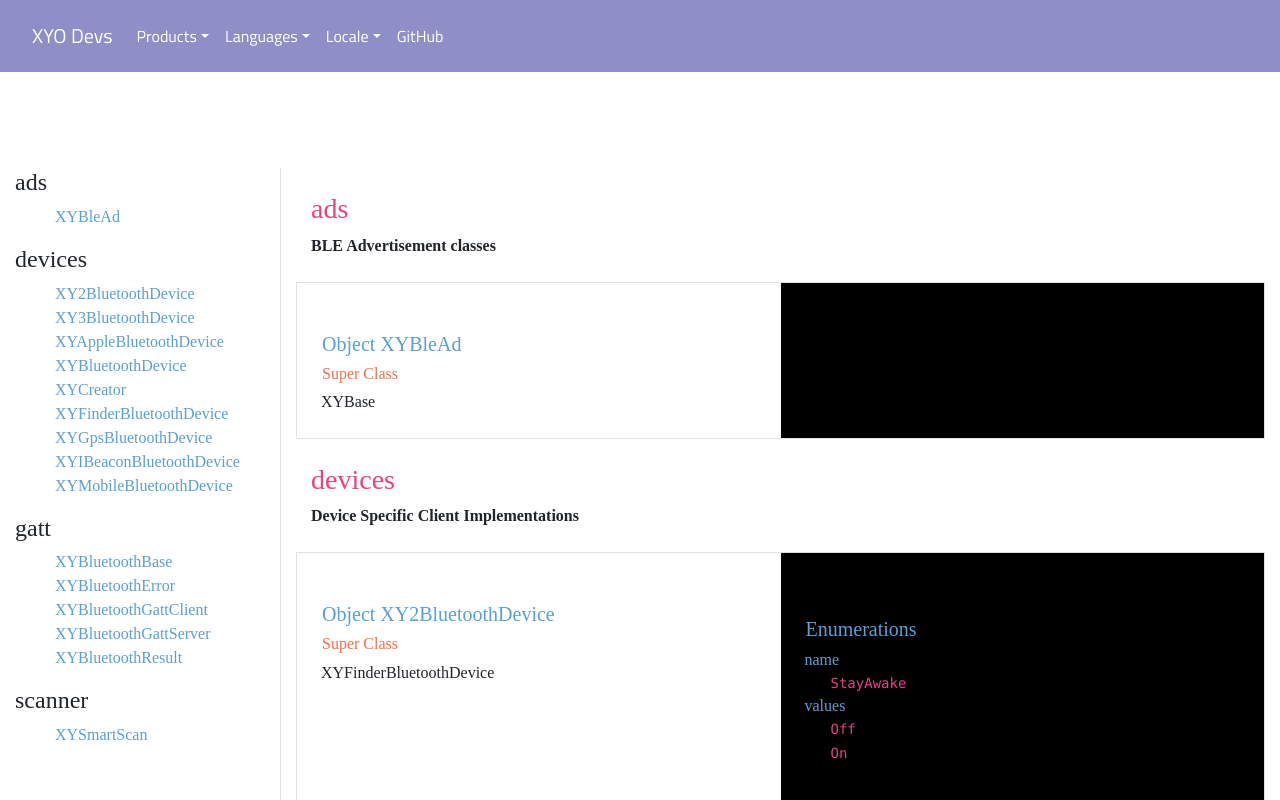
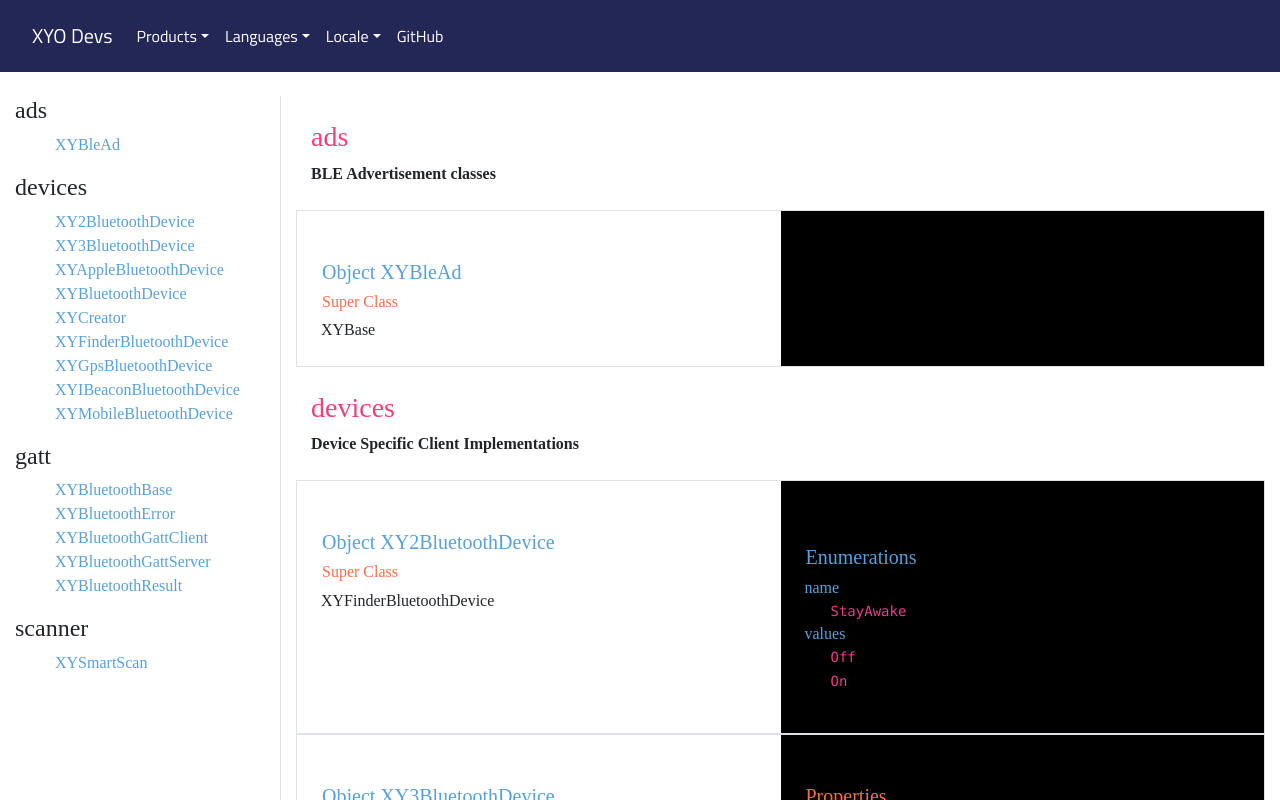
Before and after one commit to XYOracleNetwork-v1/app-reference-react, a React (Create React App) app: page / in a window 1280 px wide. Shown: the top 800 px of the page. Built offline with nearby package versions, Linux system fonts and the light colour scheme.

Commit message:
Changed background color for nav per Pao's request

```diff
--- a/src/components/Header.js
+++ b/src/components/Header.js
@@ -37,7 +37,7 @@ export default class Header extends Component {
 
   render() {
     return (
-      <div className='navbar' style={xyoPurple}>
+      <div className='navbar fixed-top' style={xyoPurple}>
         <Navbar expand="md" style={xyoPurple}>
           <NavbarBrand href="/" style={navTextStyle}>XYO Devs</NavbarBrand>
           <NavbarToggler onClick={this.toggle} />
@@ -99,5 +99,5 @@ const navTextStyle = {
 }
 
 const xyoPurple = {
-  'backgroundColor': '#8d8fc6'
+  'backgroundColor': '#232756'
 }
```
